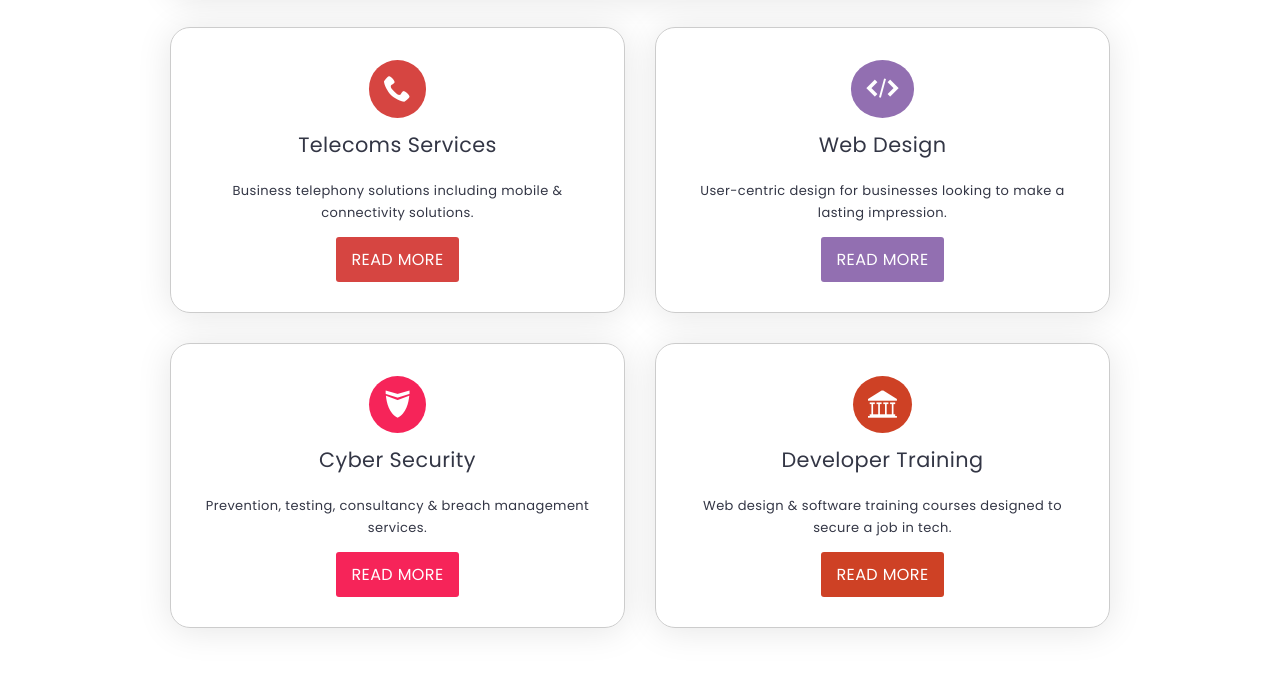
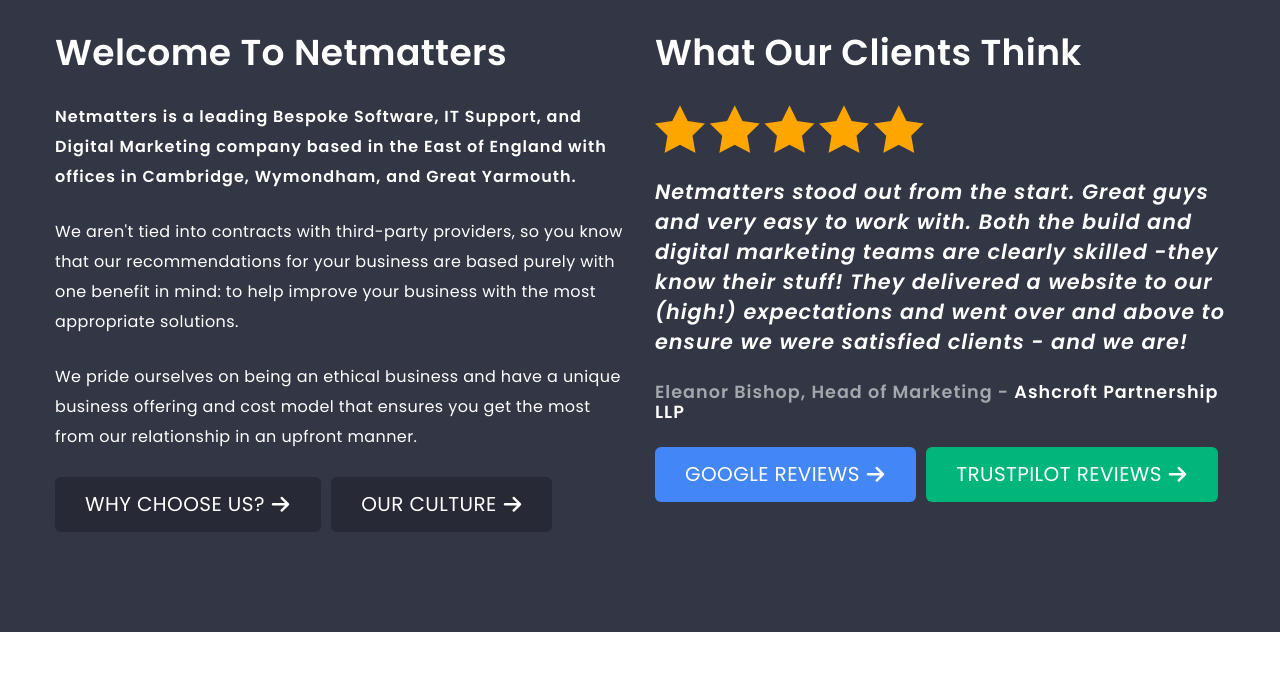
Before and after one commit to wigscs/netmatters-homepage, a plain HTML site: page index.html in a window 1280 px wide. Shown: the part 1661-2340 px from the top of the page. Drawn offline with Linux system fonts and the light colour scheme; files whose address does not match are found by name.

Commit message:
Working on responsive layout

```diff
--- a/index.html
+++ b/index.html
@@ -156,13 +156,16 @@
 
   <main class="home-main">
     <div class="container">
+      <div class="flex">
+        <div class="col">
           <h1>Welcome To Netmatters</h1>
           <p>Netmatters is a leading <a href="#">Bespoke Software</a>, <a href="#">IT Support</a>, and <a href="#">Digital Marketing</a> company based in the East of England with offices in <a href="#">Cambridge</a>, <a href="#">Wymondham</a>, and <a href="#">Great Yarmouth</a>.</p>
           <p>We aren't tied into contracts with third-party providers, so you know that our recommendations for your business are based purely with one benefit in mind: to help improve your business with the most appropriate solutions.</p>
           <p>We pride ourselves on being an ethical business and have a unique business offering and cost model that ensures you get the most from our relationship in an upfront manner.</p>
           <a class="btn btn-primary" href="#">Why Choose Us? <span class="icon icon-arrow-right2"></span></a>
           <a class="btn btn-primary" href="#">Our Culture <span class="icon icon-arrow-right2"></span></a>
-
+        </div>
+        <div class="col">
           <h2>What Our Clients Think</h2>
           <span class="icon icon-star-full"></span>
           <span class="icon icon-star-full"></span>
@@ -179,6 +182,8 @@
 
           <a class="btn btn-primary btn-google" href="#">Google Reviews <span class="icon icon-arrow-right2"></span></a>
           <a class="btn btn-primary btn-trustpilot" href="#">TrustPilot Reviews <span class="icon icon-arrow-right2"></span></a>
+        </div>
+      </div>
     </div>
   </main>
 
@@ -375,6 +380,7 @@
 
   <footer class="footer-nav">
     <div class="container">
+      <div class="logo">
         <img src="img/nm-logo-white-med.webp" alt="Netmatters&trade;">
 
         <h4>Follow us on:</h4>
@@ -383,6 +389,7 @@
           <a class="btn btn-primary linkedin" href="#"><span class="icon icon-linkedin2"></span></a>
           <a class="btn btn-primary twitter" href="#"><span class="icon icon-twitter"></span></a>
           <a class="btn btn-primary instagram" href="#"><span class="icon icon-instagram"></span></a>
+        </div>
       </div>
       <div class="footer-links">
         <div>
--- a/scss/base/_base.scss
+++ b/scss/base/_base.scss
@@ -72,9 +72,6 @@
   margin-bottom: 25px
 }
 
-.flex {
-  display: flex;
-}
 
 .container {
   margin-right: auto;
@@ -88,6 +85,10 @@
 
   @media (min-width: 992px) {
     width: 970px;
+  }
+
+  @media (min-width: 1260px) {
+    width: 1200px;
   }
 }
 
--- a/scss/layout/_articles.scss
+++ b/scss/layout/_articles.scss
@@ -156,5 +156,10 @@
       display: none;
     }
   }
+  @media (min-width: 1260px) {
+    .article-list > :last-child {
+      display: initial;
+    }
+  }
 
 }
--- a/scss/layout/_footer.scss
+++ b/scss/layout/_footer.scss
@@ -133,3 +133,10 @@
     padding: 0 15px;
   }
 }
+
+@media (min-width: 1260px) {
+  .footer-nav .container {
+    display: flex;
+    justify-content: space-between;
+  }
+}
--- a/scss/layout/_logos.scss
+++ b/scss/layout/_logos.scss
@@ -8,6 +8,7 @@
   img {
     margin: 0 50px;
     max-height: 100%;
+    max-width: 200px;
     filter: grayscale(1);
     &:hover {
       filter: initial;
--- a/scss/layout/_main.scss
+++ b/scss/layout/_main.scss
@@ -7,7 +7,7 @@
   padding-bottom: 50px;
 
   .btn-primary {
-    margin-right: 10px;
+    margin-right: 6px;
   }
 
   p a:hover {
@@ -42,4 +42,21 @@
       margin-bottom: 20px;
     }
   }
+  @media (min-width: 992px) {
+    .flex {
+      display: flex;
+      margin-right: -15px;
+      margin-left: -15px;
+    }
+    .col {
+      width: 50%;
+      padding: 0 15px;
+    }
+    .btn-primary:first-of-type {
+      margin-bottom: 15px;
+    }
+    .btn-google {
+      margin-bottom: 15px;
+    }
+  }
 }
--- a/scss/layout/_services.scss
+++ b/scss/layout/_services.scss
@@ -155,3 +155,19 @@
     }
   }
 }
+@media (min-width: 992px) {
+  .card {
+    width: 33.33%;
+  }
+}
+
+@media (min-width: 1260px) {
+  .card {
+    &.telecoms,
+    &.web,
+    &.security,
+    &.developer {
+      width: 25%;
+    }
+  }
+}
```
Also changed, not shown: css/style.css, 1 other file. Lines whose indentation alone changed are shown as unchanged.
